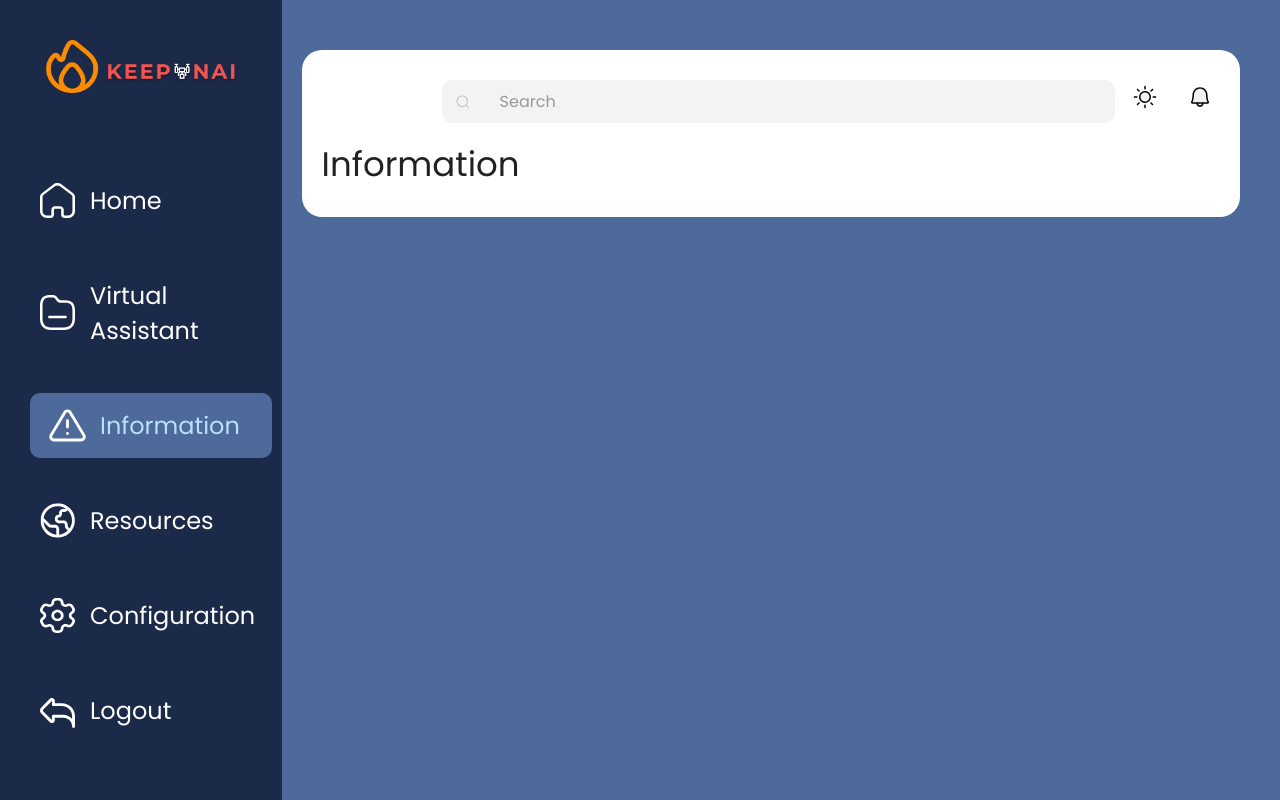
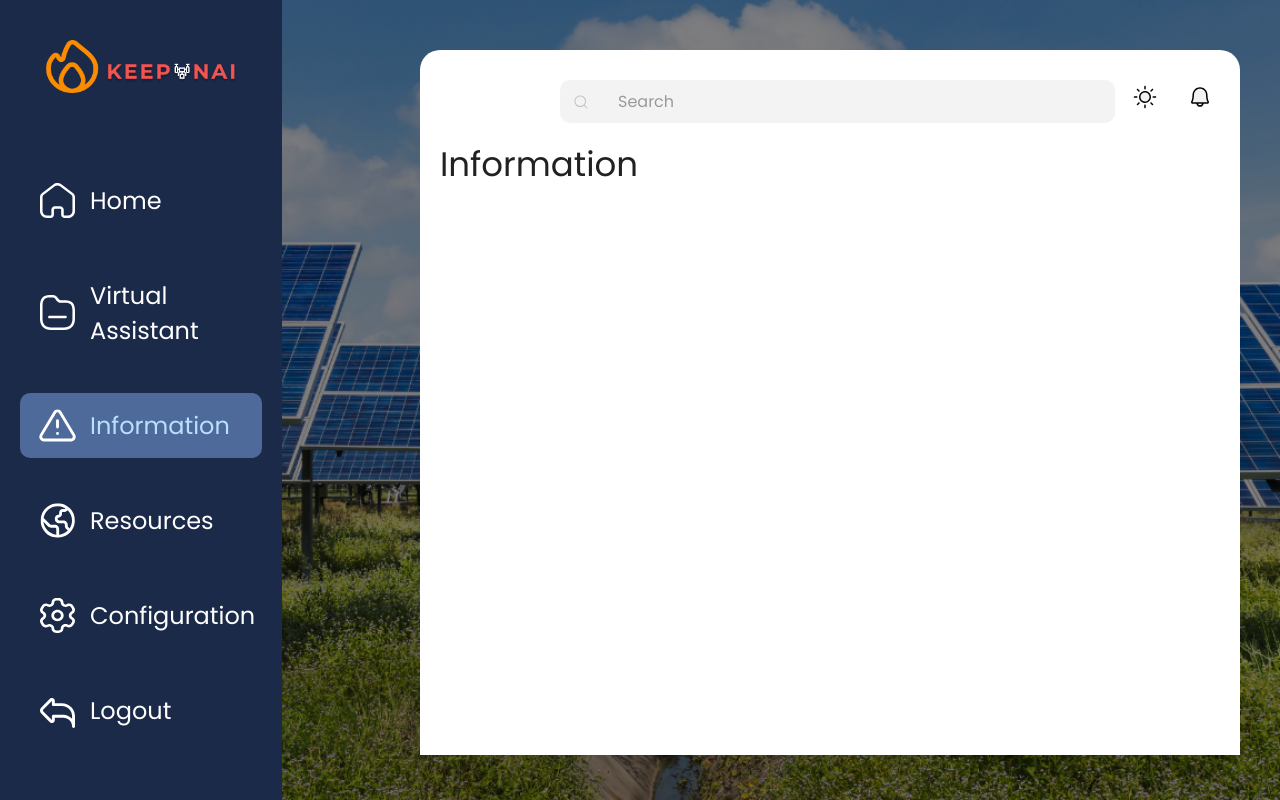
Before and after one commit to AzulRK22/queenDrones, a Next.js app in the folder frontend/: page /dashboard-info-l in a window 1280 px wide. Built offline with nearby package versions, Linux system fonts and the light colour scheme.

Commit message:
nuevo fondo
y algunos ajustes en cuanto navegacion y diseño

```diff
--- a/frontend/public/src/components/Dashboard.module.css
+++ b/frontend/public/src/components/Dashboard.module.css
@@ -5,19 +5,36 @@
   font-family: 'Poppins', sans-serif;
   display: flex;
   height: 100vh;
-  background-color: #4D6A9A;
+  overflow: hidden;
+  background-image: url('/images/fondo2.jpeg'); /* Ruta de tu imagen */
+  background-size: cover; /* Asegura que la imagen se ajuste al tamaño del contenedor */
+  background-position: center; /* Centra la imagen */
+  background-repeat: no-repeat; /* Evita que se repita */
+}
+/* Capa semitransparente */
+.container::before {
+  content: "";
+  position: absolute;
+  top: 0;
+  left: 0;
+  right: 0;
+  bottom: 0;
+  background-color: rgba(0, 0, 0, 0.5); /* Capa negra semitransparente */
+  z-index: 1;
 }
 
 .content {
+  z-index: 2;
   font-family: 'Poppins', sans-serif;
+  margin-left: 400px;
   margin-top: 30px; /* Espaciado superior */
   margin-right: 20px; /* Espaciado derecho */
   margin-bottom: 45px;
   flex-grow: 1;
-  background-color: #4D6A9A;
+  background-color: #44506300;
   padding: 20px;
   box-sizing: border-box; /* Asegura que el padding no afecte el tamaño total del contenedor */
-  overflow-y: auto;
+  overflow: auto;
 }
 .header {
   font-family: 'Poppins', sans-serif;
@@ -63,6 +80,7 @@
   background-color: #fff;
   border-radius: 20px;
   padding: 20px;
+  min-height: 900px;
   height: auto; /* Ajusta la altura según el espacio disponible */
 }
 .notificationIcon {
@@ -152,3 +170,38 @@
   transform: translateY(0);
   box-shadow: 0 2px 4px rgba(0, 0, 0, 0.1);
 }
+.teamContainer {
+  display: flex; /* Usa Flexbox para el diseño horizontal */
+  justify-content: center; /* Centrar horizontalmente todas las tarjetas */
+  align-items: flex-start; /* Alinear todas las tarjetas por la parte superior */
+  gap: 20px; /* Espacio horizontal entre tarjetas */
+  padding: 20px;
+  overflow-x: auto; /* Permite desplazarse horizontalmente si es necesario */
+}
+
+.card {
+  display: flex;
+  flex-direction: column;
+  align-items: center;
+  justify-content: flex-start;
+  text-align: center;
+  width: 250px; /* Establece un tamaño constante para todas las tarjetas */
+  border: none; /* Sin bordes */
+  box-shadow: none; /* Sin sombras */
+  background-color: transparent; /* Sin fondo adicional */
+  height: 600px; /* Establece una altura fija para que todas tengan el mismo tamaño */
+}
+
+.card img {
+  height: 150px; /* Tamaño uniforme para la imagen */
+  object-fit: contain; /* Mantiene las proporciones de la imagen sin recortes */
+  margin-bottom: 10px; /* Espacio entre la foto y el texto */
+}
+
+.cardContent {
+  font-size: 14px;
+  padding: 10px;
+  text-align: center;
+  word-wrap: break-word; /* Evita que el texto se salga del área de la tarjeta */
+  height: auto;
+}
--- a/frontend/public/src/components/Sidebar.module.css
+++ b/frontend/public/src/components/Sidebar.module.css
@@ -10,6 +10,11 @@
   flex-direction: column;
   align-items: center;
   transition: width 0.3s ease;
+  box-sizing: border-box;
+  position: fixed;
+  display: flex;
+  justify-content: flex-start;
+  z-index: 2;
 }
 
 /* Logo */
@@ -40,6 +45,7 @@
   flex-direction: column;
   justify-content: center;
   width: 100%;
+  box-sizing: border-box;
 }
 
 .navItem {
@@ -62,7 +68,7 @@
 .navItem:hover,
 .navItem.active {
   background-color: #4D6A9A;
-  transform: translateX(10px);
+  transform: translateX(0px);
 }
 
 .icon {
```
Also changed, not shown: frontend/pages/dashboard-confi-e.js (+45 -31 lines), frontend/public/images/agro.jpg (added), 1 other file (tests, documents, lock files or other folders).
